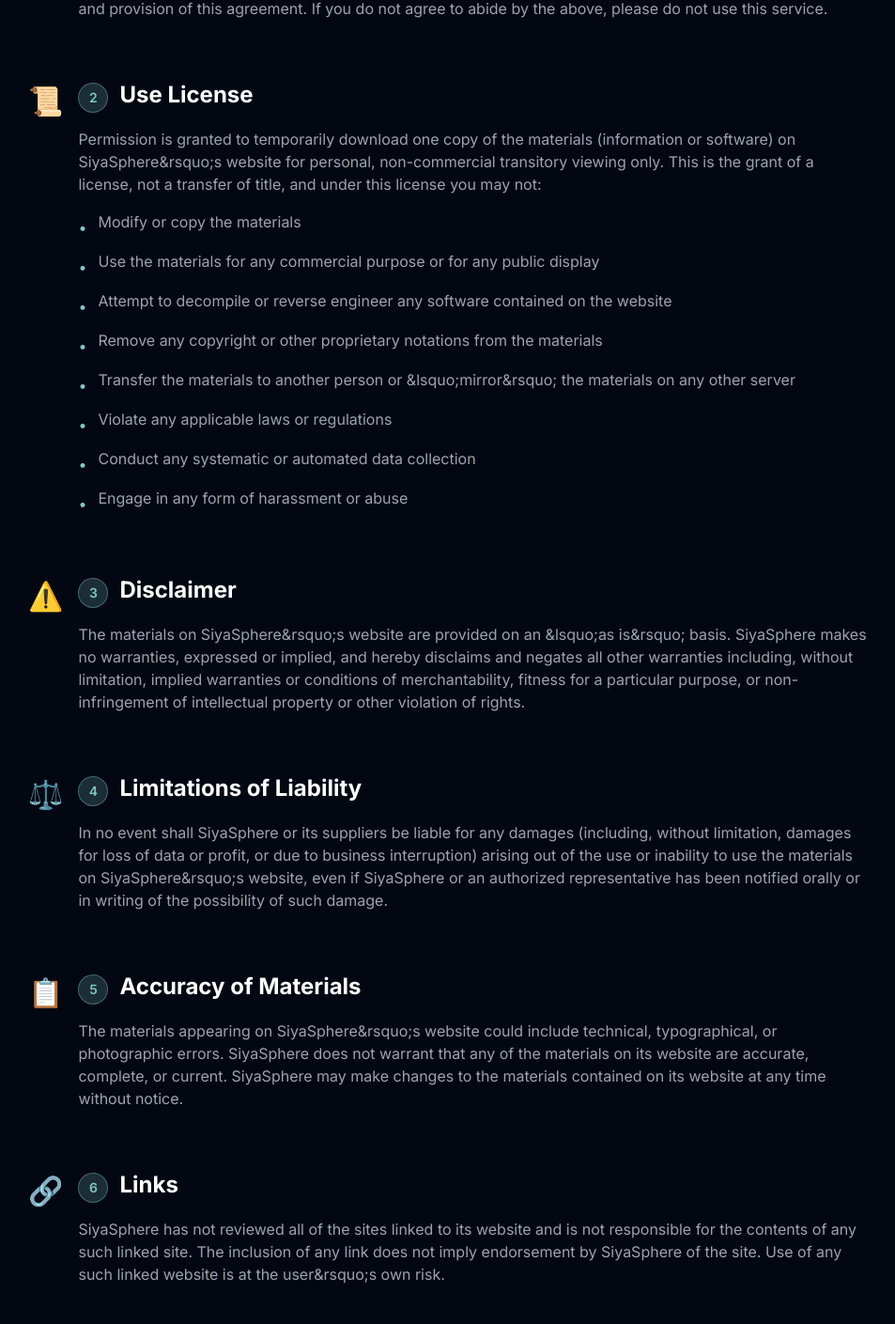
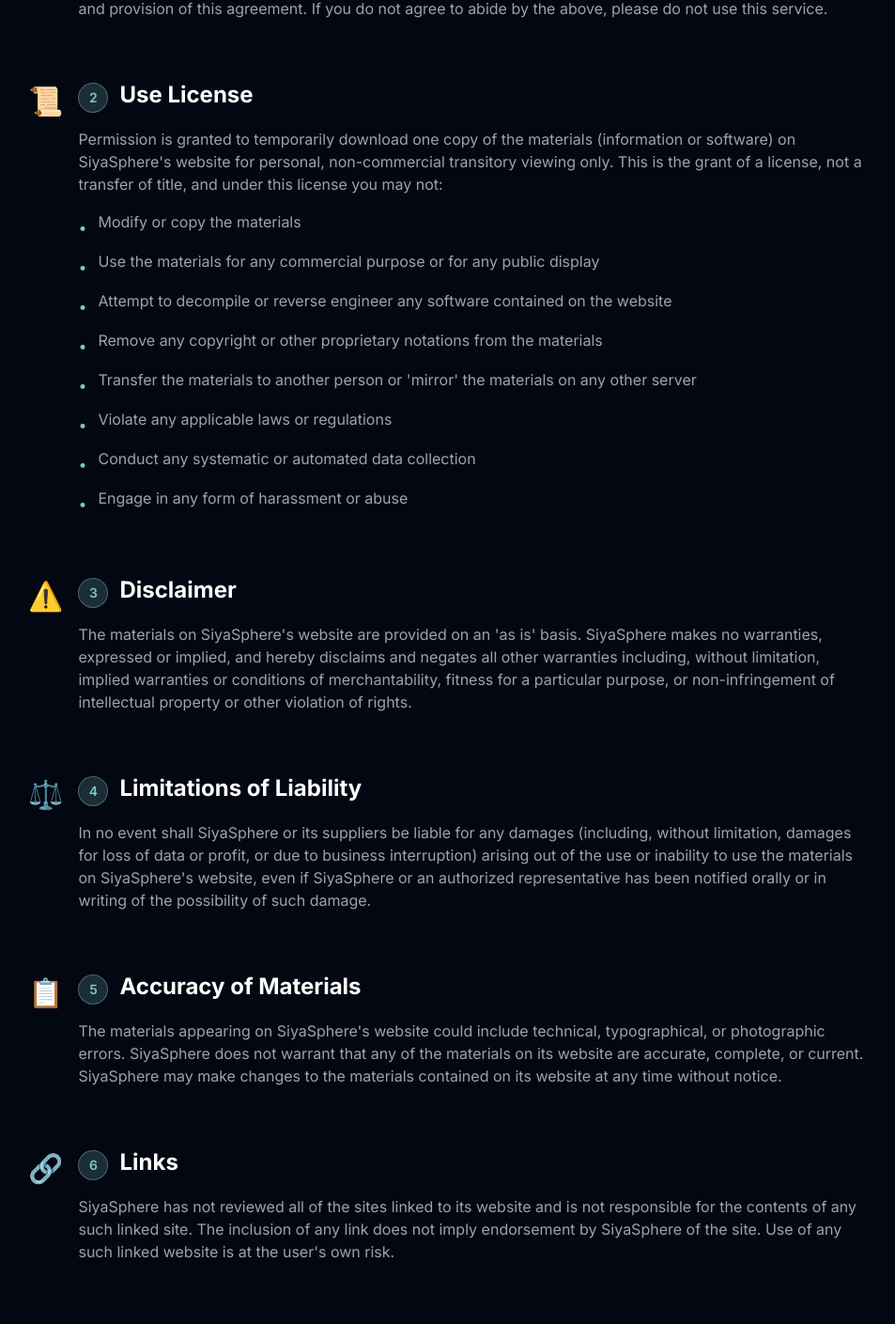
Before and after one commit to ambujshukla43/siyasphere-website, a Next.js app: page /terms in a window 1280 px wide. Shown: the part 1160-2569 px from the top of the page at 94% size, without its empty margins (162-1115 px from the left). Built offline with nearby package versions, Linux system fonts and the light colour scheme.

Commit message:
Remove HTML entities causing build errors - use regular quotes

```diff
--- a/app/privacy/page.tsx
+++ b/app/privacy/page.tsx
@@ -122,7 +122,7 @@ export default function PrivacyPolicy() {
       number: 11,
       title: "Policy Changes",
       icon: "📝",
-      content: "We may update this Privacy Policy from time to time. We will notify you of significant changes by posting the new policy on our website and updating the &lsquo;Last updated&rsquo; date. Your continued use of the website constitutes acceptance of the updated policy.",
+      content: "We may update this Privacy Policy from time to time. We will notify you of significant changes by posting the new policy on our website and updating the 'Last updated' date. Your continued use of the website constitutes acceptance of the updated policy.",
     },
   ];
 
--- a/app/terms/page.tsx
+++ b/app/terms/page.tsx
@@ -22,36 +22,36 @@ export default function TermsOfService() {
         "Use the materials for any commercial purpose or for any public display",
         "Attempt to decompile or reverse engineer any software contained on the website",
         "Remove any copyright or other proprietary notations from the materials",
-        "Transfer the materials to another person or &lsquo;mirror&rsquo; the materials on any other server",
+        "Transfer the materials to another person or 'mirror' the materials on any other server",
         "Violate any applicable laws or regulations",
         "Conduct any systematic or automated data collection",
         "Engage in any form of harassment or abuse",
       ],
-      prefix: "Permission is granted to temporarily download one copy of the materials (information or software) on SiyaSphere&rsquo;s website for personal, non-commercial transitory viewing only. This is the grant of a license, not a transfer of title, and under this license you may not:"
+      prefix: "Permission is granted to temporarily download one copy of the materials (information or software) on SiyaSphere's website for personal, non-commercial transitory viewing only. This is the grant of a license, not a transfer of title, and under this license you may not:"
     },
     {
       number: 3,
       title: "Disclaimer",
       icon: "⚠️",
-      content: "The materials on SiyaSphere&rsquo;s website are provided on an &lsquo;as is&rsquo; basis. SiyaSphere makes no warranties, expressed or implied, and hereby disclaims and negates all other warranties including, without limitation, implied warranties or conditions of merchantability, fitness for a particular purpose, or non-infringement of intellectual property or other violation of rights.",
+      content: "The materials on SiyaSphere's website are provided on an 'as is' basis. SiyaSphere makes no warranties, expressed or implied, and hereby disclaims and negates all other warranties including, without limitation, implied warranties or conditions of merchantability, fitness for a particular purpose, or non-infringement of intellectual property or other violation of rights.",
     },
     {
       number: 4,
       title: "Limitations of Liability",
       icon: "⚖️",
-      content: "In no event shall SiyaSphere or its suppliers be liable for any damages (including, without limitation, damages for loss of data or profit, or due to business interruption) arising out of the use or inability to use the materials on SiyaSphere&rsquo;s website, even if SiyaSphere or an authorized representative has been notified orally or in writing of the possibility of such damage.",
+      content: "In no event shall SiyaSphere or its suppliers be liable for any damages (including, without limitation, damages for loss of data or profit, or due to business interruption) arising out of the use or inability to use the materials on SiyaSphere's website, even if SiyaSphere or an authorized representative has been notified orally or in writing of the possibility of such damage.",
     },
     {
       number: 5,
       title: "Accuracy of Materials",
       icon: "📋",
-      content: "The materials appearing on SiyaSphere&rsquo;s website could include technical, typographical, or photographic errors. SiyaSphere does not warrant that any of the materials on its website are accurate, complete, or current. SiyaSphere may make changes to the materials contained on its website at any time without notice.",
+      content: "The materials appearing on SiyaSphere's website could include technical, typographical, or photographic errors. SiyaSphere does not warrant that any of the materials on its website are accurate, complete, or current. SiyaSphere may make changes to the materials contained on its website at any time without notice.",
     },
     {
       number: 6,
       title: "Links",
       icon: "🔗",
-      content: "SiyaSphere has not reviewed all of the sites linked to its website and is not responsible for the contents of any such linked site. The inclusion of any link does not imply endorsement by SiyaSphere of the site. Use of any such linked website is at the user&rsquo;s own risk.",
+      content: "SiyaSphere has not reviewed all of the sites linked to its website and is not responsible for the contents of any such linked site. The inclusion of any link does not imply endorsement by SiyaSphere of the site. Use of any such linked website is at the user's own risk.",
     },
     {
       number: 7,
```
